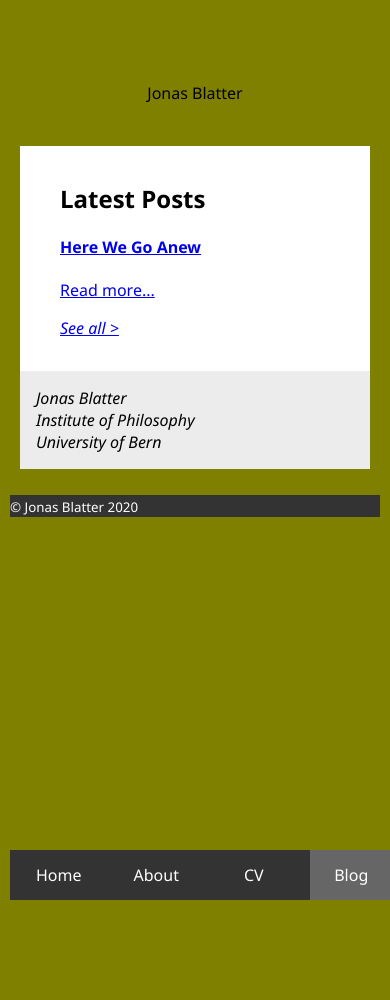
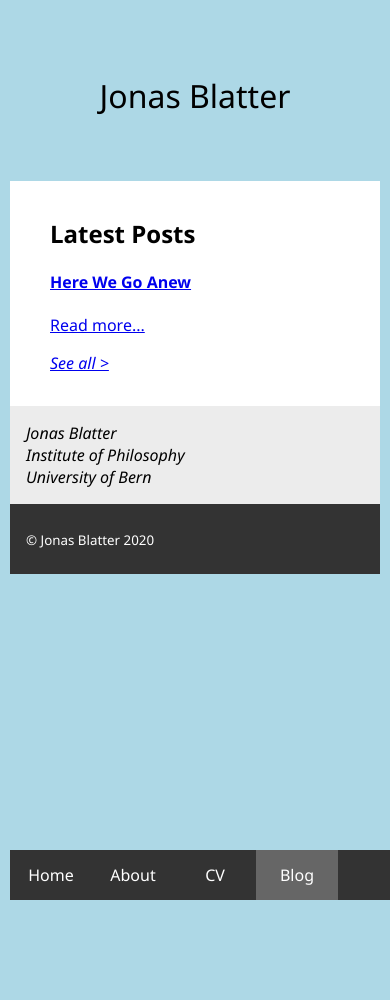
Before and after one commit to jonasblatter/jonasblatter.github.io, a Jekyll site: the page built from blog.md, in a window 390 px wide. Built offline with Jekyll 4.4.1, drawn with Linux system fonts in a browser that asks for light colours; our own code applies the rules of GitHub Pages for plain Markdown files; after the commit the page ends 920 px from its top, so only the background shows below that.

Commit message:
small fixes

```diff
--- a/_sass/main.scss
+++ b/_sass/main.scss
@@ -109,6 +109,7 @@
   div {
     max-width: var(--base-width);
     margin: auto;
+    padding: 0.5em 1em;
   }
 }
 
@@ -127,24 +128,22 @@
 @media screen and (max-width: 650px) {
   :root {--base-width: 100%;}
   body {
-    background-color: olive;
     display: block;
-    padding: 50px 10px;
-  }
-  header {
-    h1, p {font-size: 1em;}
+    padding: 10px;
   }
   section {
     position: fixed;
     width: 100%;
     bottom: 0;
+    left:0
     nav {
       display: flex;
       justify-content: space-around;
     }
   }
   main {
-    padding: 10px;
+    padding: 0px;
     display: block;
   }
+  footer {margin-bottom: 60px}
 }
```
